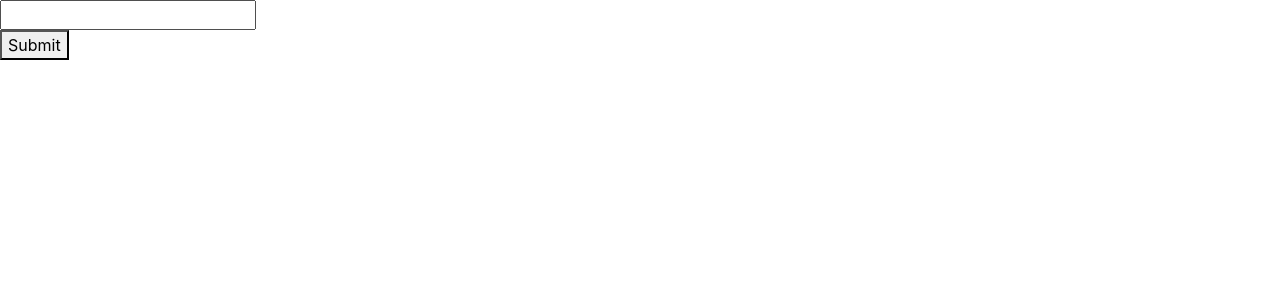
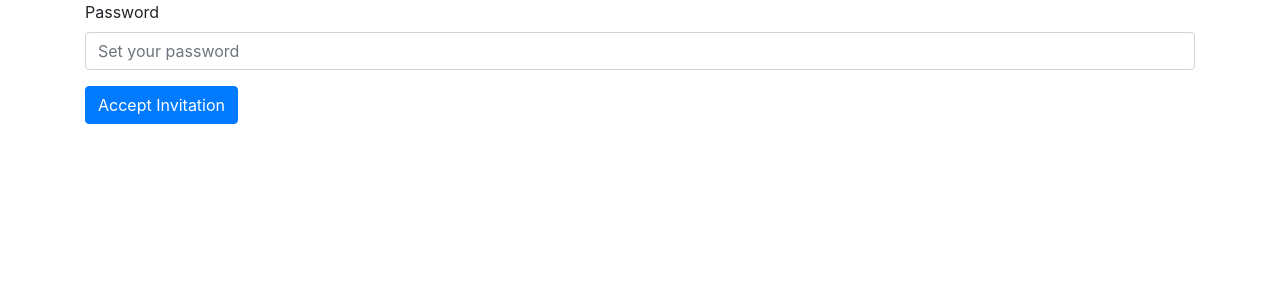
Before and after one commit to jkubacki/benztown-frontend, a React (Create React App) app: page /accept-invitation in a window 1280 px wide. Shown: the top 300 px of the page. Built offline with nearby package versions, Linux system fonts and the light colour scheme; what axios-cancel would draw is missing.

Commit message:
Style accept invitation page

```diff
--- a/src/views/AcceptInvitationPage/index.js
+++ b/src/views/AcceptInvitationPage/index.js
@@ -13,17 +13,22 @@ class AcceptInvitationPage extends React.Component {
     const { handleSubmit } = this.props;
 
     return (
+      <div className="container">
         <form onSubmit={handleSubmit(this.handleSubmit)}>
-        <div>
+          <label>Password</label>
+          <div className="form-group">
             <Field
               label="password"
+              placeholder="Set your password"
               name="password"
               type="password"
               component="input"
+              className="form-control"
             />
           </div>
-        <button type="submit">Submit</button>
+          <button type="submit" className="btn btn-primary">Accept Invitation</button>
         </form>
+      </div>
     );
   }
 }
```
Lines whose indentation alone changed are shown as unchanged.
